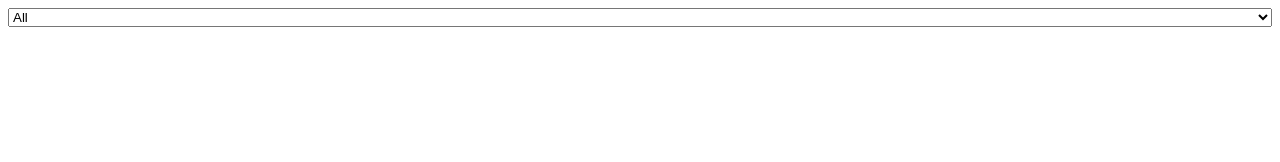
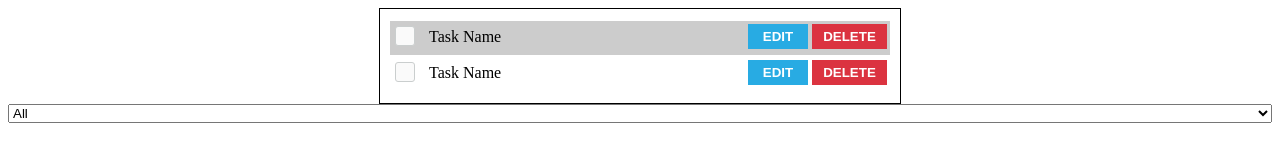
Before and after one commit to qthuy0081/set2019, a plain HTML site: page select-option.html in a window 1280 px wide. Drawn offline with Linux system fonts and the light colour scheme.

Commit message:
bug fixed select Option

```diff
--- a/script-slect-option.js
+++ b/script-slect-option.js
@@ -7,45 +7,43 @@ function slectOption() {
         displayAllTasks()
     } else if(selection == 'done') {
        displayTaskDone()
+
     } else {
         displayUndoneTasks()
     }
 }
 function displayTaskDone() {
+
+    let toBeChecked = document.getElementsByClassName('input-task-checkbox')
     let numberOfTasks = toBeChecked.length
-    let toBeChecked = document.getElementsByClassName('input-task-checkbox')
+
     for (var i = 0; i < numberOfTasks; i++) {
-        let task = numberOfTasks.toBeChecked[i]
-        if (task.checked) {
-            task.style.display = "block"
+        let task = toBeChecked[i]
+        if (!task.checked) {
+            let elementToDisplay = task.parentElement.parentElement
+            elementToDisplay.style.display = "none"
         }
     }
 }
 function displayAllTasks() {
+
+    let toBeChecked = document.getElementsByClassName('input-task-checkbox')
     let numberOfTasks = toBeChecked.length
-    let toBeChecked = document.getElementsByClassName('input-task-checkbox')
     for (var i = 0; i < numberOfTasks; i++) {
-        let task = numberOfTasks.toBeChecked[i]
-        task.style.display = "block"
+        let task = toBeChecked[i]
+        let elementToDisplay = task.parentElement.parentElement
+        elementToDisplay.style.display = "block"
     }
 }
 function displayUndoneTasks() {
+
+    let toBeChecked = document.getElementsByClassName('input-task-checkbox')
     let numberOfTasks = toBeChecked.length
-    let toBeChecked = document.getElementsByClassName('input-task-checkbox')
     for (var i = 0; i < numberOfTasks; i++) {
-        let task = numberOfTasks.toBeChecked[i]
-        if (!task.checked) {
-            task.style.display = "block"
+        let task = toBeChecked[i]
+        if (task.checked) {
+            let elementToDisplay = task.parentElement.parentElement
+            elementToDisplay.style.display = "none"
         }
     }
 }
-function submitInitialForm () {
-    if(validate()){
-        clearInvalid()
-        document.getElementById('nameAndAdressForm').style.display = 'none'
-        if(GenderMale.checked)
-            document.getElementById('maleHobbyAndDobForm').style.display = 'block'
-        else
-            document.getElementById('femaleHobbyAndDobForm').style.display = 'block'
-    }
-}
--- a/select-option.html
+++ b/select-option.html
@@ -8,6 +8,27 @@
     <title>Document</title>
 </head>
 <body>
+    <div id="content">
+            <div id="task-list">
+                <div class="task-item odd-item">
+                    <label>
+                        <input type="checkbox" class="input-task-checkbox">
+                        <div class="title-task-name">Task Name </div>
+                    </label>
+                    <button class="edit-task-button">EDIT</button>
+                    <button class="del-task-button">DELETE</button>
+                </div>
+
+                <div class="task-item">
+                    <label>
+                        <input type="checkbox" class="input-task-checkbox">
+                        <div class="title-task-name">Task Name </div>
+                    </label>
+                    <button class="edit-task-button">EDIT</button>
+                    <button class="del-task-button">DELETE</button>
+                </div>
+            </div>
+    </div>
     <select id = "select-box" onchange="slectOption()">
         <option value = "all">All</option>
         <option value="done">Done</option>
--- a/style-select-option.css
+++ b/style-select-option.css
@@ -2,3 +2,80 @@
     display: block;
     width: 100%;
 }
+#content {
+    border: 1px solid;
+    width: 500px;
+    padding: 10px;
+    margin: 0 auto;
+}
+
+.task-item {
+    margin-top: 2px;
+    margin-bottom: 2px;
+}
+
+.task-item:hover {
+    background-color: #ADC4CC;
+}
+
+.odd-item {
+    background-color: #CCCCCC;
+}
+
+.input-task-checkbox {
+    -webkit-appearance: none;
+    display: inline-block;
+    background-color: #fafafa;
+	border: 1px solid #cacece;
+    padding: 9px;
+    margin: 5px;
+    border-radius: 3px;
+    position: relative;
+}
+
+
+.input-task-checkbox:checked {
+	background-color: #e9ecee;
+    border: 1px solid #adb8c0;
+}
+
+.input-task-checkbox:checked:after {
+	content: '\2714';
+	font-size: 14px;
+	position: absolute;
+	top: 0px;
+	left: 3px;
+}
+
+.title-task-name {
+    display: inline-block;
+    vertical-align: top;
+    margin-top: 2px;
+    font-size: 16px;
+    padding: 5px;
+    width: 62%;
+}
+
+.edit-task-button {
+    display: inline-block;
+    vertical-align: top;
+    margin-top: 3px;
+    padding: 5px;
+    width: 12%;
+    font-weight: bold;
+    background-color: #28ABE3;
+    border: none;
+    color: #ffffff;
+}
+
+.del-task-button {
+    display: inline-block;
+    vertical-align: top;
+    margin-top: 3px;
+    padding: 5px;
+    width: 15%;
+    font-weight: bold;
+    background-color: #DB3340;
+    border: none;
+    color: #ffffff;
+}
```
